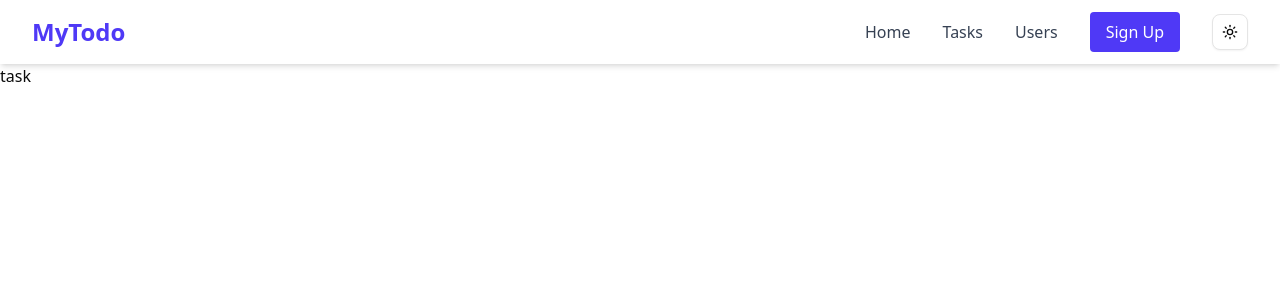
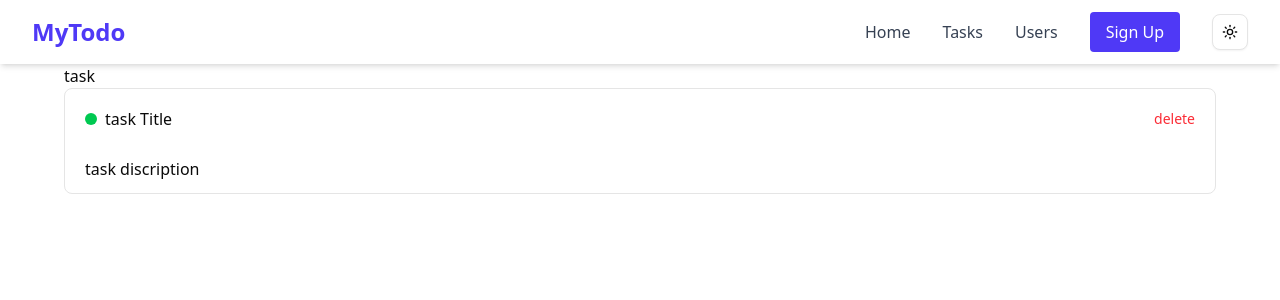
Before and after one commit to mubashirbappi5/simple-Project-using--Redux, a React (Vite) app: page /tasks in a window 1280 px wide. Shown: the top 300 px of the page. Built offline with nearby package versions, Linux system fonts and the light colour scheme.

Commit message:
update task card

```diff
--- a/src/Pages/Tasks.tsx
+++ b/src/Pages/Tasks.tsx
@@ -1,3 +1,4 @@
+import TaskCard from "@/components/module/tasks/TaskCard";
 import { SelectTask } from "@/Redux/features/tasks/TasksSlice";
 import { useAppSelector } from "@/Redux/hooks";
 
@@ -8,8 +9,11 @@ const Tasks = () => {
 
     console.log(tasks)
     return (
-        <div>
+        <div className="max-w-6xl mx-auto">
             <h1>task</h1>
+
+
+            <TaskCard/>
 
         </div>
     );
--- /dev/null
+++ b/src/components/module/tasks/TaskCard.tsx
@@ -0,0 +1,36 @@
+import { Button } from "@/components/ui/button";
+
+const TaskCard = () => {
+    return (
+        <div className="border px-5 py-3 rounded-md">
+            <div className="flex justify-between items-center">
+                <div className="flex gap-2 items-center">
+                    <div className="size-3 rounded-full bg-green-500"></div>
+                    <h1>task Title</h1>
+
+             </div>
+
+             <div className="flex gap-3 items-center">
+                <Button variant={"link"} className="p-0 text-red-500">
+                    delete
+                    </Button>
+
+
+
+             </div>
+
+
+
+
+
+            </div>
+
+            <p className="mt-5">task discription</p>
+
+
+
+        </div>
+    );
+};
+
+export default TaskCard;
```
